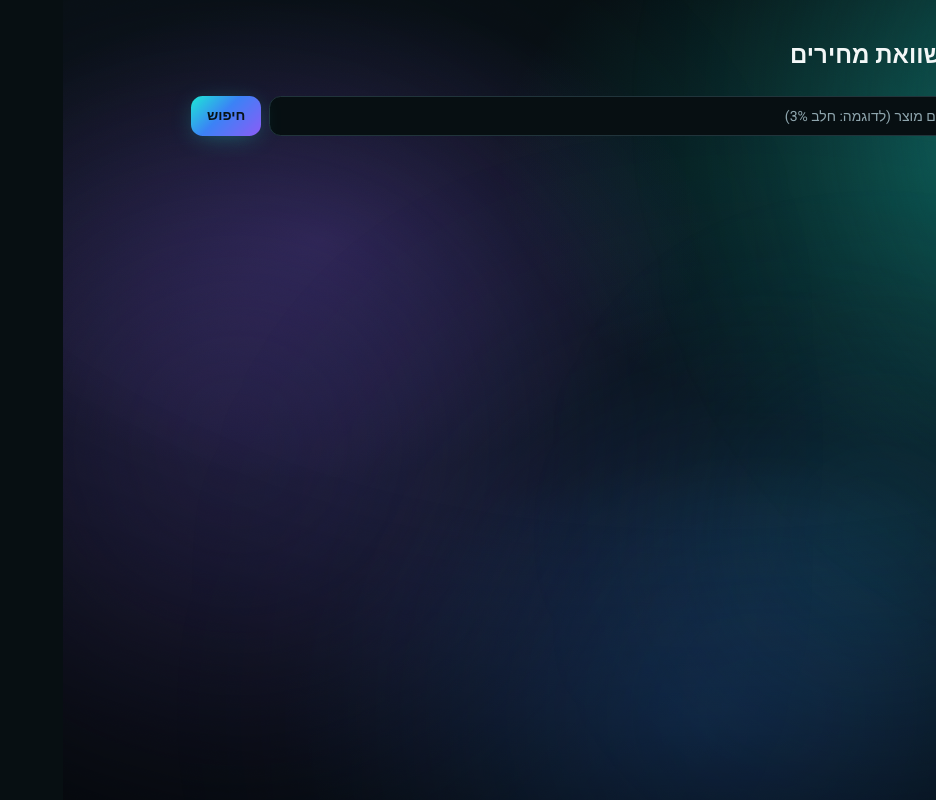
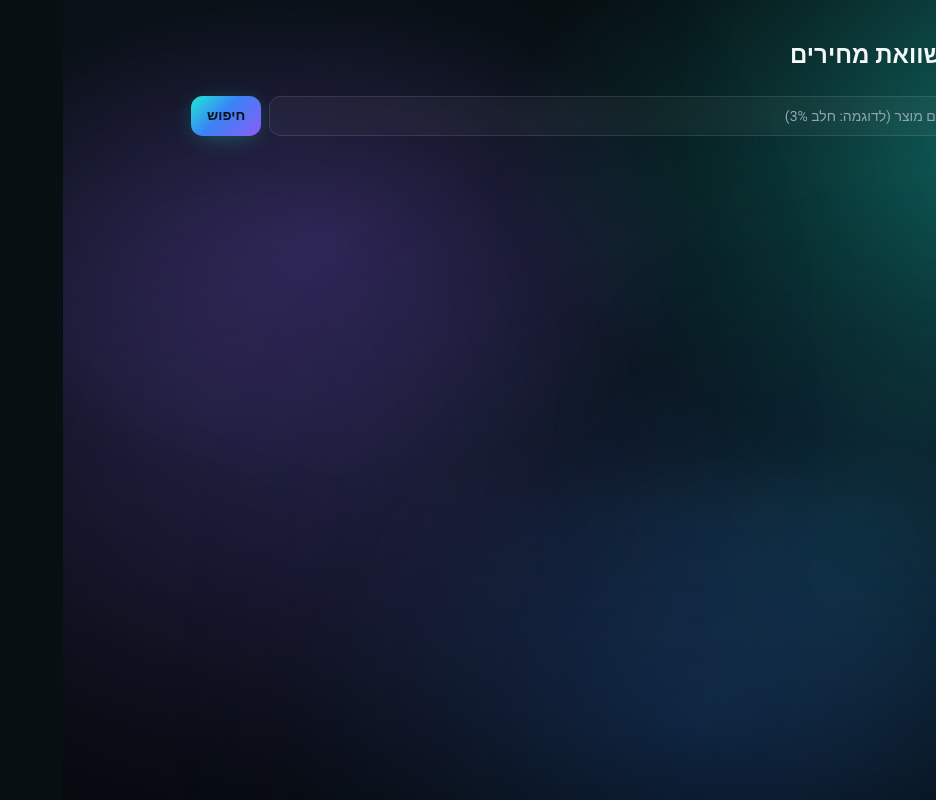
Before and after one commit to sivanwozner-cyber/sisu_project, a Next.js app: page /prices in a window 1280 px wide. Shown: the whole page, without its empty margins (344-1280 px from the left). Built offline with nearby package versions, Linux system fonts and the light colour scheme.

Commit message:
auto: sync changes [hook]

```diff
--- a/components/ui/input.tsx
+++ b/components/ui/input.tsx
@@ -9,7 +9,7 @@
       type={type}
       ref={ref}
       className={cn(
-        "flex h-10 w-full rounded-md border border-input bg-background px-3 py-2 text-sm ring-offset-background placeholder:text-muted-foreground focus-visible:outline-none focus-visible:ring-2 focus-visible:ring-ring disabled:cursor-not-allowed disabled:opacity-50",
+        "flex h-10 w-full rounded-md border border-white/10 bg-white/[0.04] px-3 py-2 text-sm text-foreground backdrop-blur-sm transition-colors placeholder:text-muted-foreground hover:border-white/20 focus-visible:border-aurora-teal/50 focus-visible:outline-none focus-visible:ring-2 focus-visible:ring-aurora-teal/40 disabled:cursor-not-allowed disabled:opacity-50 [color-scheme:dark]",
         className,
       )}
       {...props}
```
